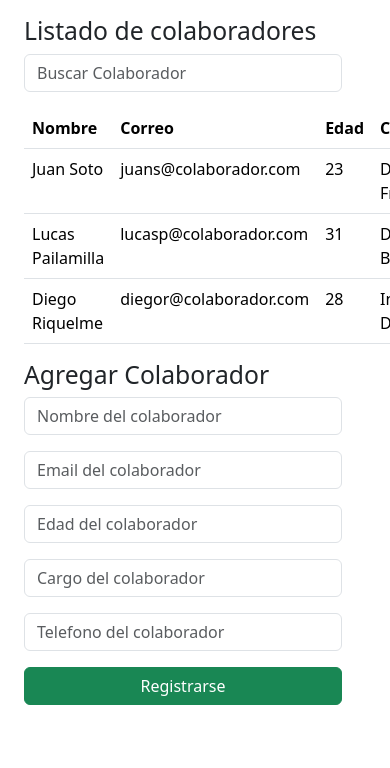
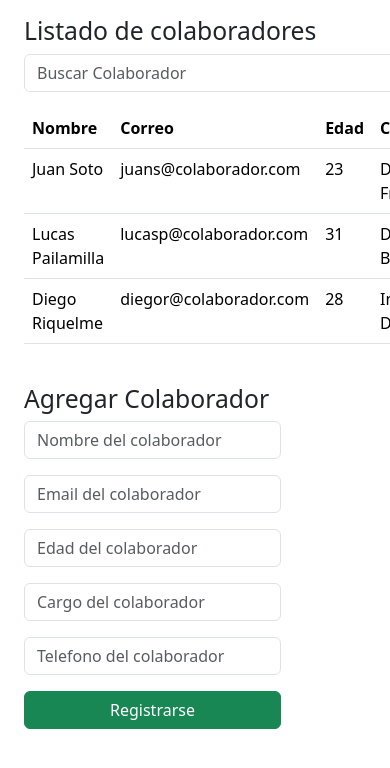
Before and after one commit to pesalinassilva/Base-Colaboradores, a React (Vite) app: page / in a window 390 px wide. Shown: the top 768 px of the page. Built offline with nearby package versions, Linux system fonts and the light colour scheme.

Commit message:
Se corrige diseño responsivo evitando que el Formulario se superponga sobre el Listado en pantallas más pequeñas

```diff
--- a/src/App.jsx
+++ b/src/App.jsx
@@ -43,8 +43,8 @@ function App() {
 
   return (
     <>
-      <div className="container-fluid row justify-content-start mt-3">
-        <div className="col-xs-1 col-sm-8 col-md-8">
+      <div className="container-fluid d-flex gap-4 justify-content-start mt-3 flex-wrap" style={{maxWidth: "80rem"}}>
+        <div className="flex-grow-1">
           <Titulo />
           <Buscador
             busqueda={busqueda}
@@ -55,7 +55,7 @@ function App() {
             enviarId={guardarId}
           />
         </div>
-        <div className="col-xs-1 col-sm-4 col-md-4">
+        <div>
           <Formulario
             colaboradores={agregarColaboradores}
             validacion={mostrarValidacion}
```
